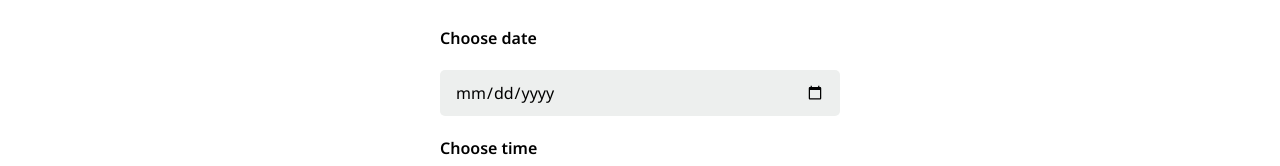
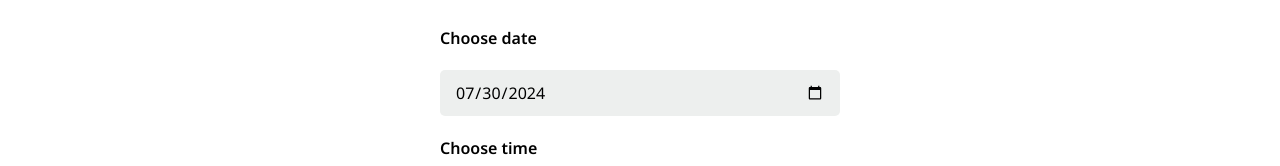
Before and after one commit to pavodev/coursera-meta-frontend-capstone, a React (Create React App) app: page /reservations in a window 1280 px wide. Shown: the part 166-332 px from the top of the page. Built offline with nearby package versions, Linux system fonts and the light colour scheme.

Commit message:
Implemented fake API for available times display.

```diff
--- a/public/index.html
+++ b/public/index.html
@@ -51,8 +51,9 @@
       You can add webfonts, meta tags, or analytics to this file.
       The build step will place the bundled scripts into the <body> tag.
 
-      To begin the development, run `npm start` or `yarn start`.
-      To create a production bundle, use `npm run build` or `yarn build`.
-    -->
+        To begin the development, run `npm start` or `yarn start`.
+        To create a production bundle, use `npm run build` or `yarn build`.
+        -->
   </body>
+  <script src="https://raw.githubusercontent.com/courseraap/capstone/main/api.js"></script>
 </html>
--- /dev/null
+++ b/src/mysc/api.js
@@ -0,0 +1,33 @@
+const seededRandom = function (seed) {
+  var m = 2 ** 35 - 31;
+  var a = 185852;
+  var s = seed % m;
+  return function () {
+    return (s = (s * a) % m) / m;
+  };
+};
+
+export const fetchAPI = function (date) {
+  date = new Date(date);
+
+  console.log("date", date);
+
+  let result = [];
+  let random = seededRandom(date.getDate());
+
+  for (let i = 17; i <= 23; i++) {
+    if (random() < 0.5) {
+      result.push(i + ":00");
+    }
+    if (random() < 0.5) {
+      result.push(i + ":30");
+    }
+  }
+
+  console.log("result", result);
+  return result;
+};
+
+export const submitAPI = function (formData) {
+  return true;
+};
--- a/src/pages/ReservationsPage.js
+++ b/src/pages/ReservationsPage.js
@@ -2,26 +2,27 @@ import React, { useReducer, useState } from "react";
 import ReservationsForm from "../components/ReservationsForm";
 
 import "./ReservationsPage.scss";
+import { fetchAPI } from "../mysc/api";
 
-const updateTimes = (state, action) => {
-  console.log(action);
-  return state;
+const initializeAvailableTimes = () => {
+  const availableTimes = fetchAPI(new Date());
+  return availableTimes;
 };
 
-const initializeAvailableTimes = () => [
-  "17:00",
-  "18:00",
-  "19:00",
-  "20:00",
-  "21:00",
-  "22:00",
-];
-
 const ReservationsPage = () => {
-  const [date, setDate] = useState("");
+  const [date, setDate] = useState(new Date().toISOString().substring(0, 10));
   const [time, setTime] = useState("");
   const [nrGuests, setNrGuests] = useState(0);
   const [occasion, setOccasion] = useState("");
+
+  const updateTimes = (state, action) => {
+    console.log("state", state);
+    if (action.type === "date-changed") {
+      state.availableTimes = fetchAPI(date);
+    }
+
+    return state;
+  };
 
   const [availableTimes, dispatchAvailableTimes] = useReducer(
     updateTimes,
```
